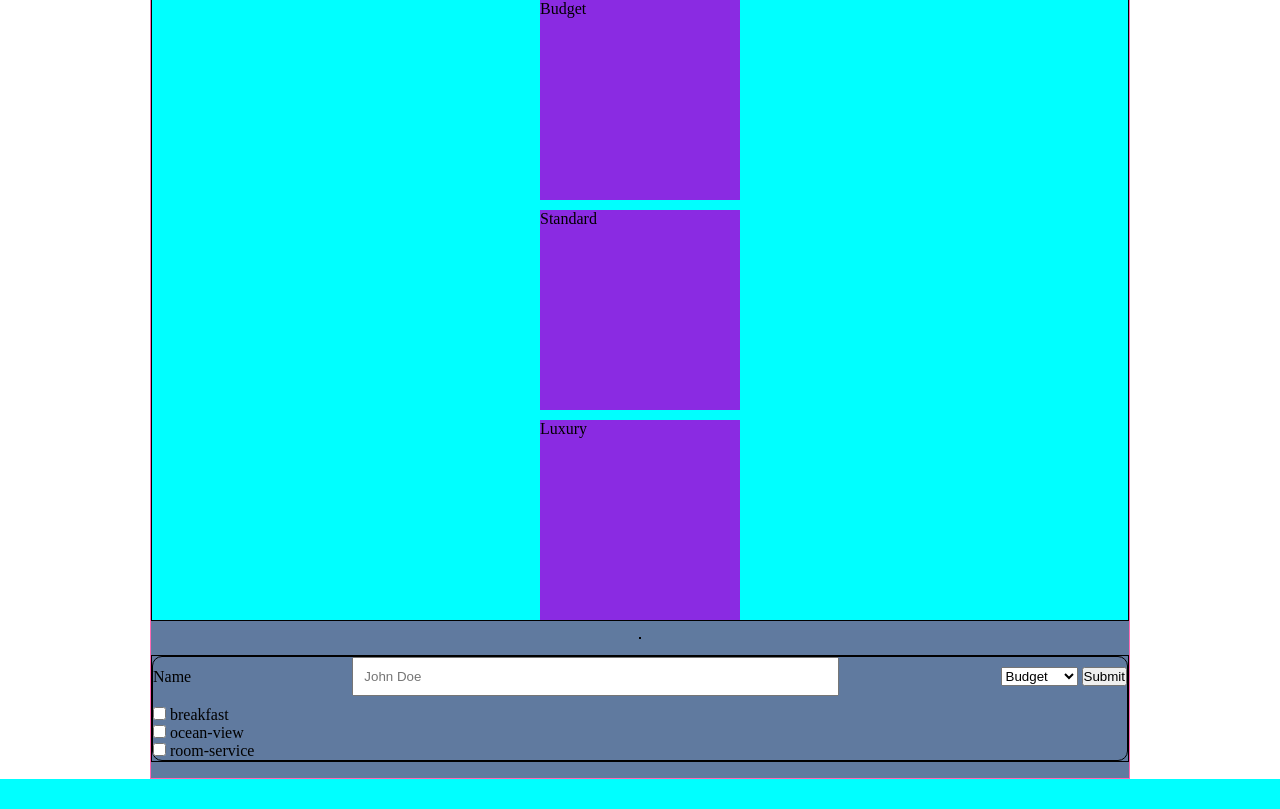
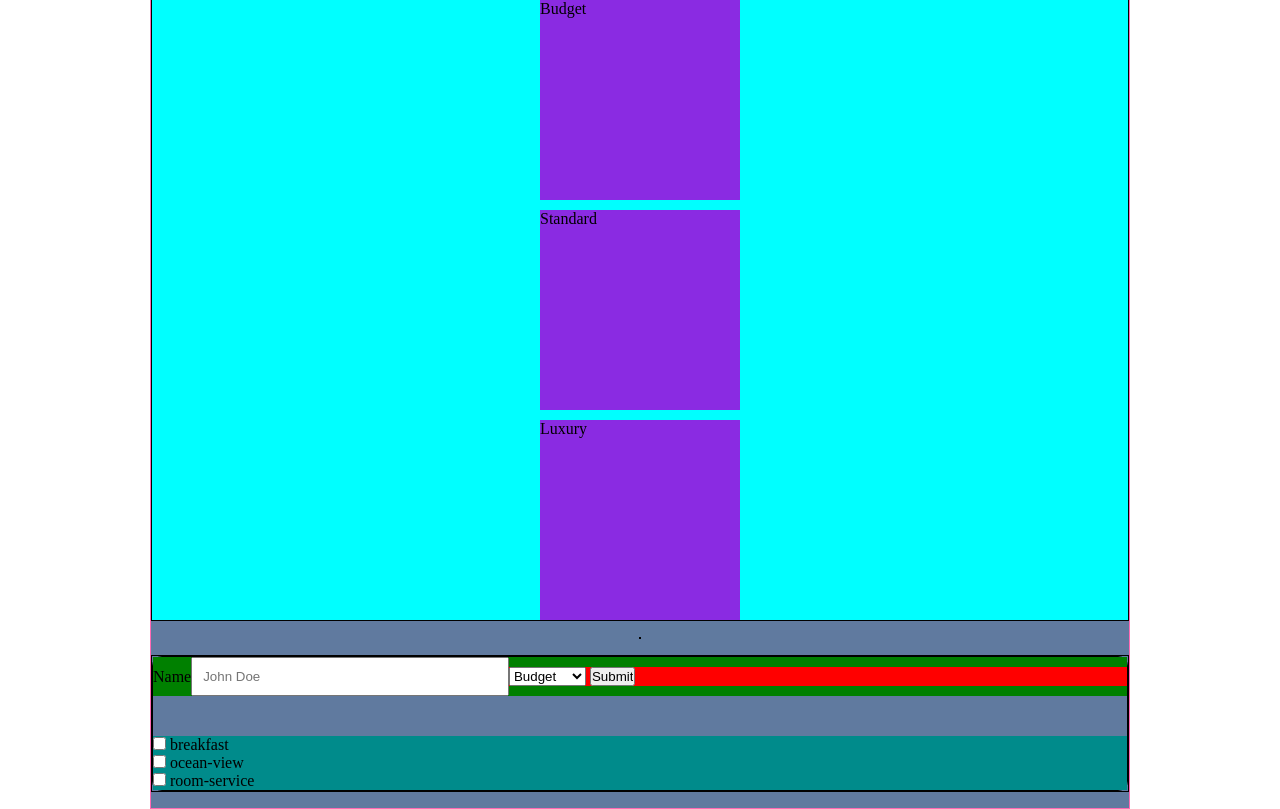
Before and after one commit to Robinpn/Christmas-pelago, a PHP site: page / in a window 1280 px wide. Shown: the part 353-1162 px from the top of the page. Before the commit the page ends 1132 px from the top, so only its background shows below. Run offline with PHP 8.4, Linux system fonts and the light colour scheme.

Commit message:
added some styling

```diff
--- a/styles/styles.css
+++ b/styles/styles.css
@@ -75,13 +75,26 @@ header {
 form {
   display: flex;
   flex-direction: column;
-  gap: 10px;
+  gap: 40px;
 }
+
 
 .form-wrapper {
   display: flex;
   justify-content: space-between;
   align-items: center;
+  height: 100%;
+  background-color: green;
+}
+
+.select-box {
+  background-color: red;
+  width: 100%;
+  height: 100%;
+}
+
+.checkbox-container {
+  background-color: darkcyan;
 }
 
 input[type=text] {
```
